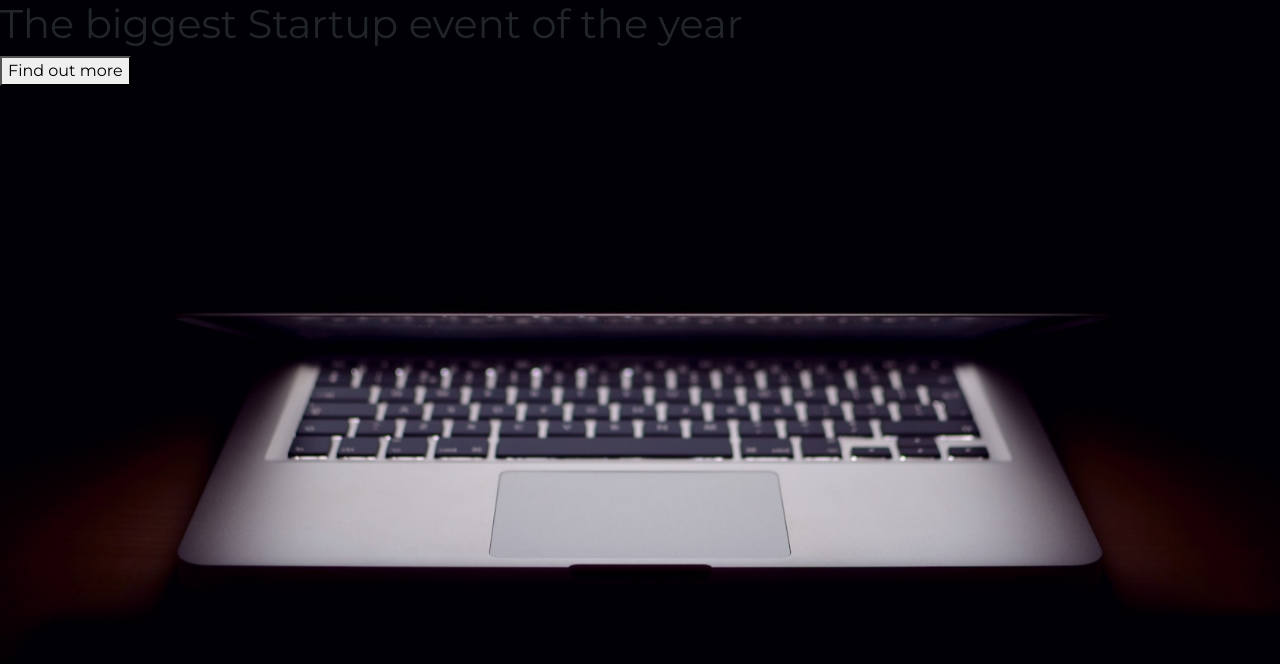
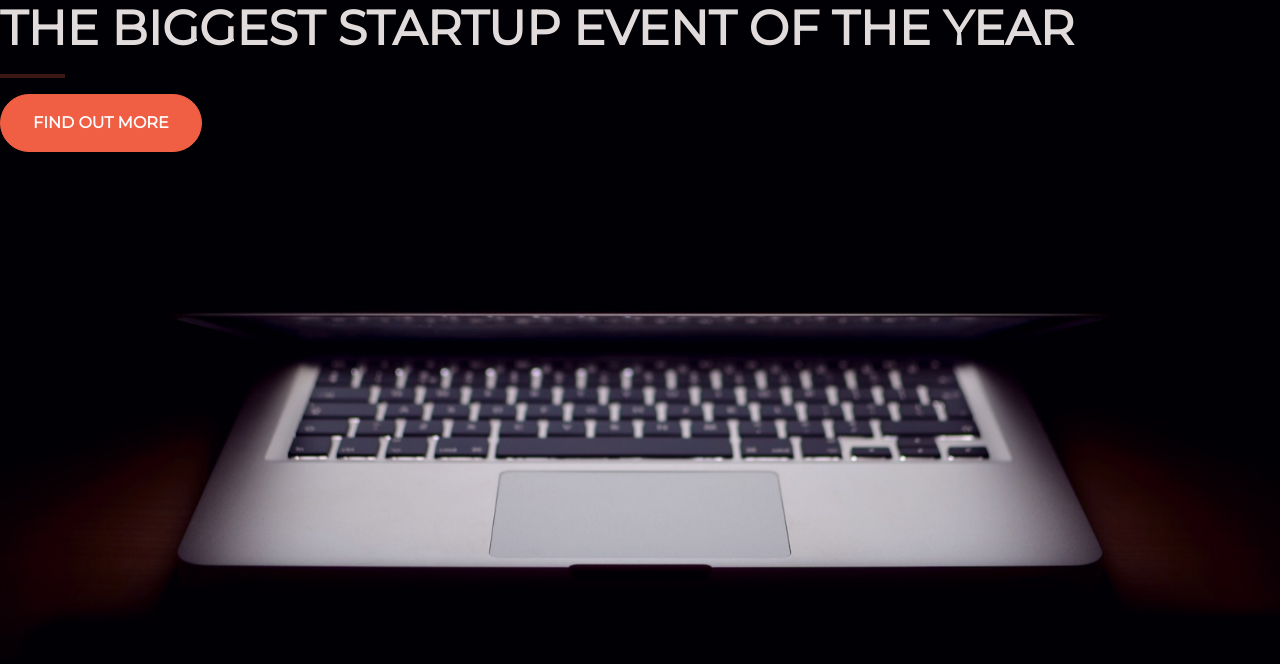
Before and after one commit to Schandroid243/LandingPage, a plain HTML site: page index.html in a window 1280 px wide. Drawn offline with nearby package versions, Linux system fonts and the light colour scheme.

Commit message:
Adding button style, adding horizontal bar over the button capitalize the letter of the title

```diff
--- a/index.html
+++ b/index.html
@@ -17,7 +17,8 @@
     <link rel="stylesheet" type="text/css" href="style.css">
   </head>
   <body>
-    <h1>The biggest Startup event of the year</h1>
-    <button>Find out more</button>
+    <h1 class="text-uppercase"><strong>The biggest Startup event of the year</strong></h1>
+    <hr>
+    <button class="btn btn-primary btn-xl">Find out more</button>
   </body>
 </html>
--- a/style.css
+++ b/style.css
@@ -9,3 +9,37 @@ html {
   -o-background-size: cover;
   background-size: cover;
 }
+
+h1 {
+  font-size: 3rem;
+  color: #e2dbdb;
+}
+
+hr {
+  border-color: #f05f44;
+  color: #f05f44;
+  background-color: #f05f44;
+  border: 2px solid;
+  max-width: 65px;
+}
+
+.btn {
+  font-weight: 700;
+  border-radius: 300px;
+  text-transform: uppercase;
+}
+
+.btn-primary {
+  background-color: #f05f44;
+  border-color: #f05f44;
+}
+
+.btn-primary:hover {
+  background-color: #ee4b08;
+  border-color: #ee4b08;
+  border-width: 4px;
+}
+
+.btn-xl {
+  padding: 1rem 2rem;
+}
```
